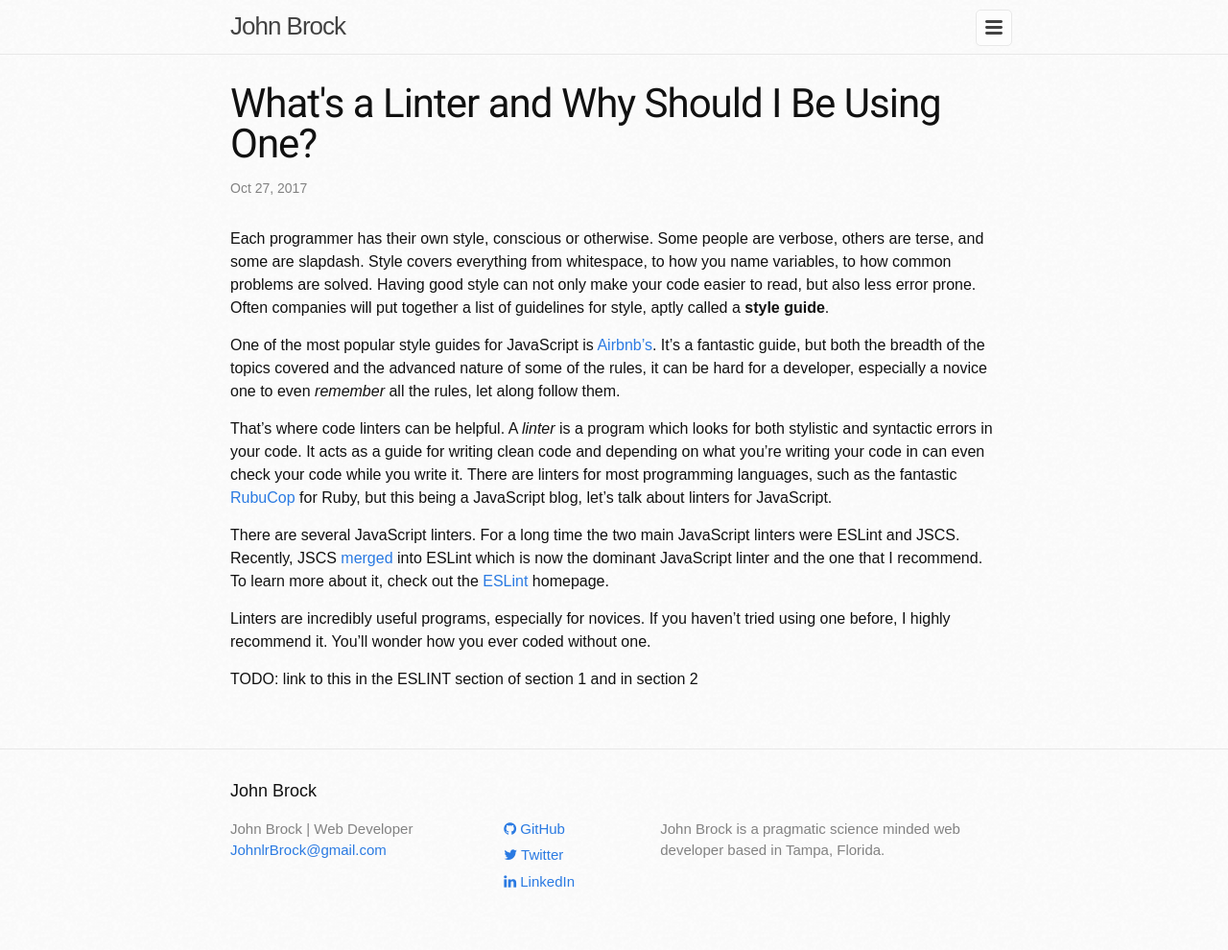
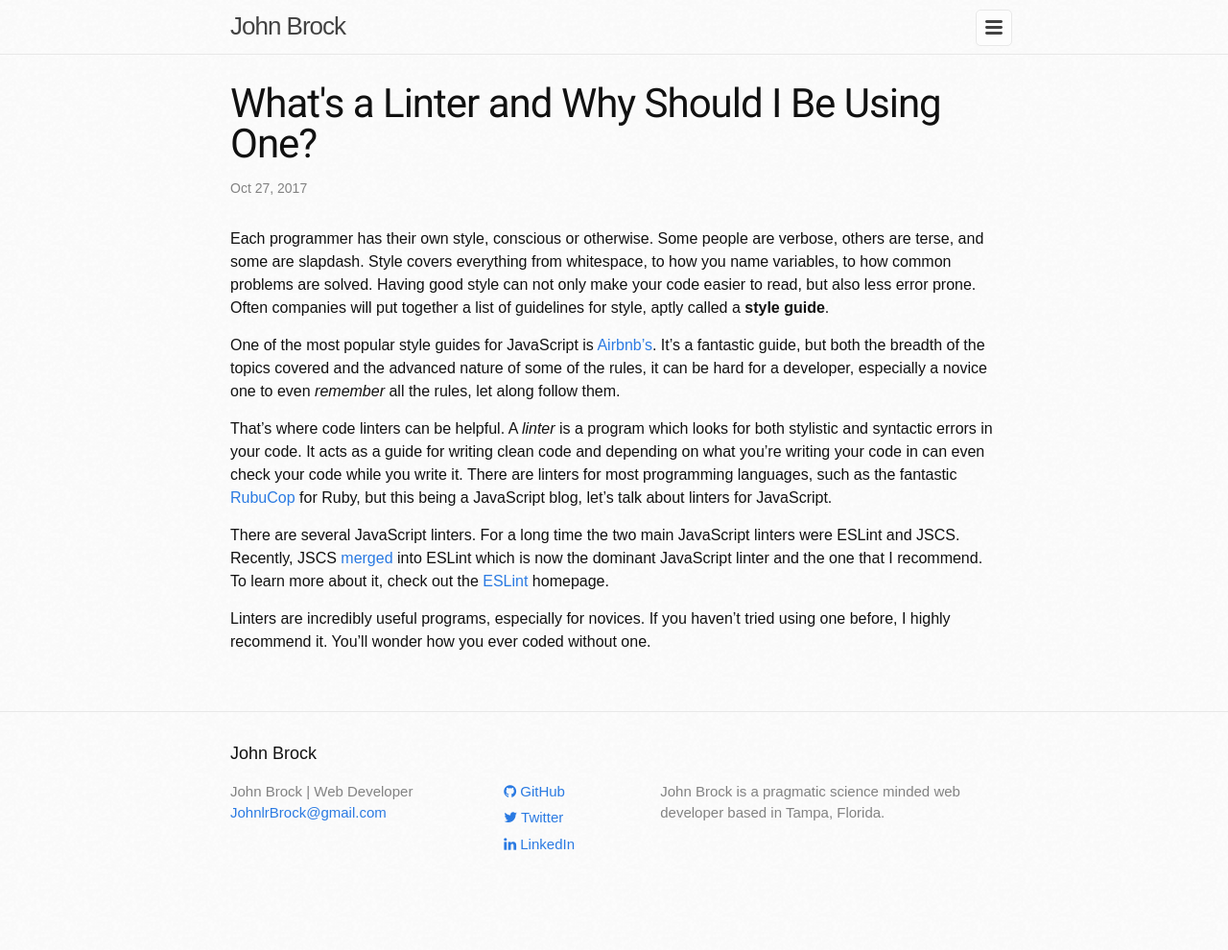
Before and after one commit to JohnLRBrock/JohnBrock, a Jekyll site: the page built from john-brock-js/_posts/2017-10-27-what-is-a-linter.md, in a window 1280 px wide. Shown: the whole page at 96% size. Built offline with Jekyll 4.4.1, drawn with Linux system fonts in a browser that asks for light colours; nearby versions of some CDN libraries; some web fonts are replaced; comment, search, counter and statistics services are not loaded; after the commit the page ends 951 px from its top, so only the background shows below that.

Commit message:
linters post

```diff
--- a/john-brock-js/_posts/2017-10-27-what-is-a-linter.md
+++ b/john-brock-js/_posts/2017-10-27-what-is-a-linter.md
@@ -18,7 +18,3 @@ Linters are incredibly useful programs, especially for novices. If you haven't t
 [eslint jscs]: http://eslint.org/blog/2016/04/welcoming-jscs-to-eslint
 [rubocop]: https://github.com/bbatsov/rubocop
 [eslint]: https://eslint.org/
-
-
-
-TODO: link to this in the ESLINT section of section 1 and in section 2
```
